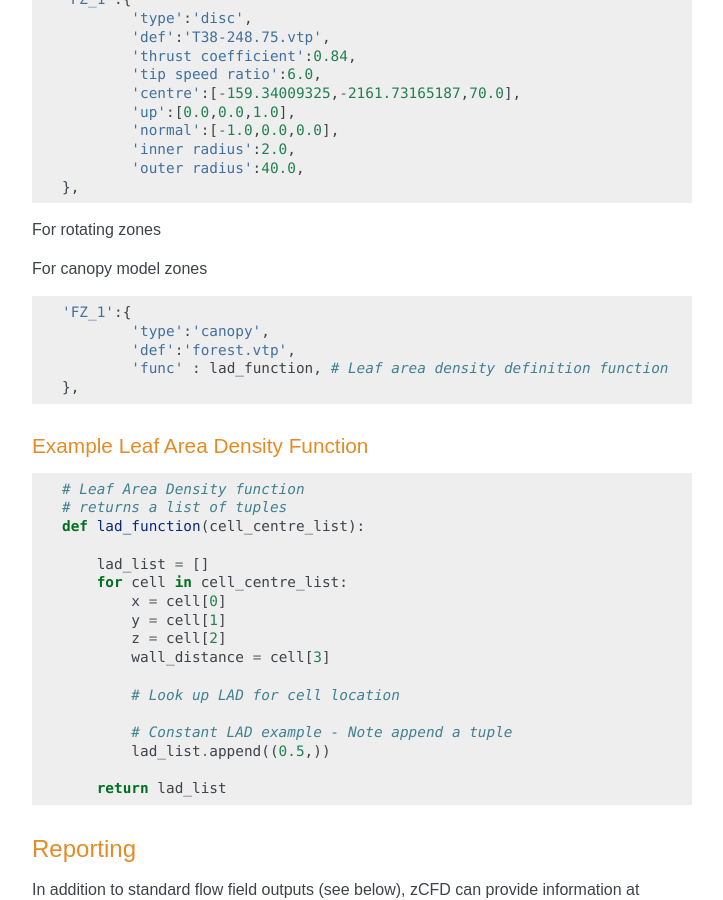
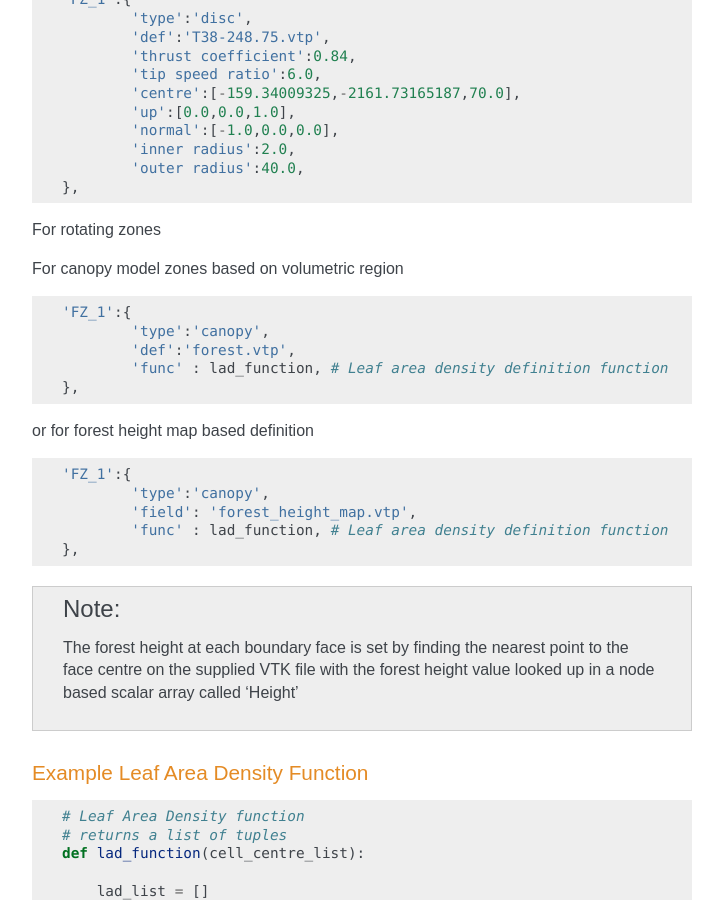
Before and after one commit to zCFD/zCFDguide, a Sphinx documentation site: the page built from docs/source/control-dict.rst, in a window 1280 px wide and 900 px high, scrolled down 13823 px. Shown: the whole window, without its empty margins (388-1111 px from the left). Built offline with Sphinx 7.4.7, drawn with Linux system fonts in a browser that asks for light colours; formulas are drawn with MathJax 3.

Commit message:
Updated documentation for map based forest height definition

```diff
--- a/docs/source/control-dict.rst
+++ b/docs/source/control-dict.rst
@@ -759,7 +759,7 @@ For actuator disk zones
 For rotating zones
 
 
-For canopy model zones
+For canopy model zones based on volumetric region
 
 .. code-block:: python
 
@@ -768,6 +768,21 @@ For canopy model zones
             'def':'forest.vtp',
             'func' : lad_function, # Leaf area density definition function
     },
+
+or for forest height map based definition
+
+.. code-block:: python
+
+    'FZ_1':{
+            'type':'canopy',
+            'field': 'forest_height_map.vtp',
+            'func' : lad_function, # Leaf area density definition function
+    },
+
+.. note::
+
+    The forest height at each boundary face is set by finding the nearest point to the face centre on the supplied VTK file with the forest height value looked up in a node based scalar array called 'Height'
+
 
 Example Leaf Area Density Function
 ^^^^^^^^^^^^^^^^^^^^^^^^^^^^^^^
```
